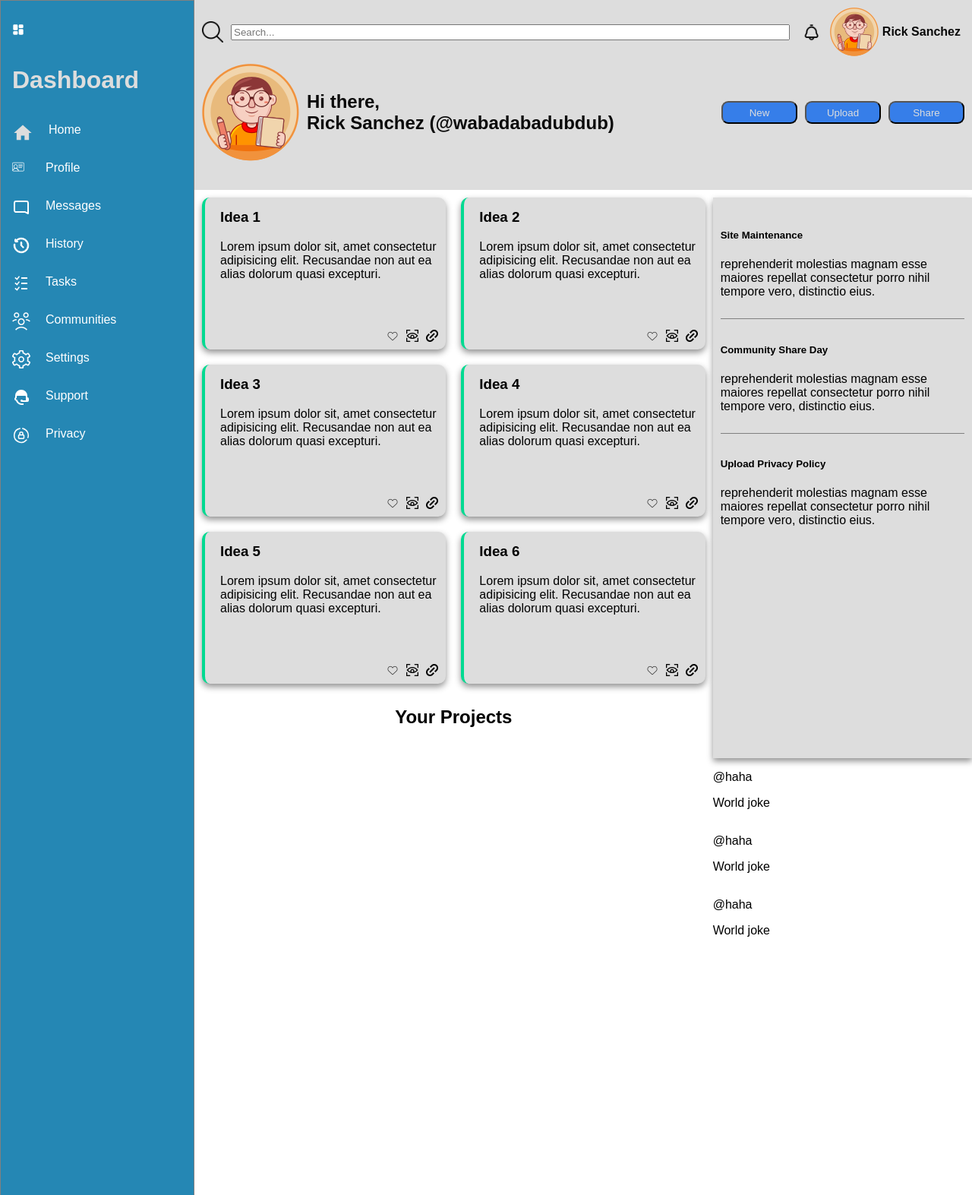
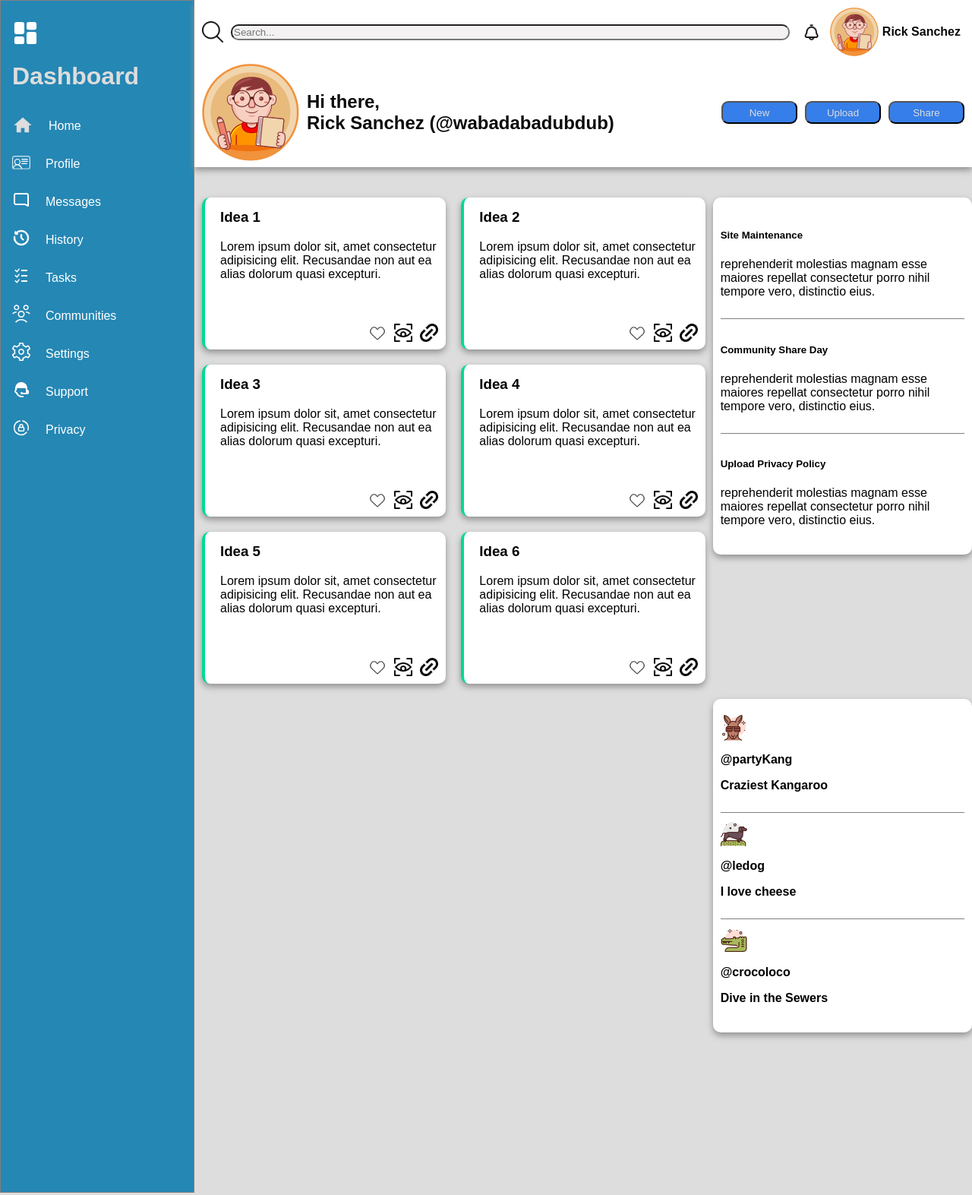
Before and after one commit to Mudok-Pro/dashboard-project, a plain HTML site: page index.html in a window 1280 px wide. Shown: the top 1573 px of the page at 76% size. Drawn offline with Linux system fonts and the light colour scheme.

Commit message:
last touches , changed body background to #ddd ,and header, main content , annoncements and trending setion's background color to white

```diff
--- a/index.html
+++ b/index.html
@@ -10,7 +10,7 @@
 <div class="container">
   <div class="sidebar">
     <div class="icon-dashboard">
-      <svg fill="#ffffff" viewBox="0 0 24 24" xmlns="http://www.w3.org/2000/svg" id="dashboard" class="icon glyph"><g id="SVGRepo_bgCarrier" stroke-width="0"></g><g id="SVGRepo_tracerCarrier" stroke-linecap="round" stroke-linejoin="round"></g><g id="SVGRepo_iconCarrier"><rect x="2" y="2" width="9" height="11" rx="2"></rect><rect x="13" y="2" width="9" height="7" rx="2"></rect><rect x="2" y="15" width="9" height="7" rx="2"></rect><rect x="13" y="11" width="9" height="11" rx="2"></rect></g></svg>
+      <svg fill="#ffffff" viewBox="0 0 24 24" xmlns="http://www.w3.org/2000/svg" id="dashboard" class="icon-dash glyph"><g id="SVGRepo_bgCarrier" stroke-width="0"></g><g id="SVGRepo_tracerCarrier" stroke-linecap="round" stroke-linejoin="round"></g><g id="SVGRepo_iconCarrier"><rect x="2" y="2" width="9" height="11" rx="2"></rect><rect x="13" y="2" width="9" height="7" rx="2"></rect><rect x="2" y="15" width="9" height="7" rx="2"></rect><rect x="13" y="11" width="9" height="11" rx="2"></rect></g></svg>
     </div>
     <h1>Dashboard</h1>
     <div class="dash-items">
@@ -103,9 +103,7 @@
 </div>
   <div class="main-content">
     <div class="projects-wrapper">
-    <div class="projects-header">
-      <h2>Your Projects</h2>
-  </div>
+
     <div class="projects-container">
 
       <div class="card 1">
@@ -166,6 +164,7 @@
 
     </div>
     <div class="annoncements">
+
       <div class="news">
         <h5>Site Maintenance</h5>
         <p>reprehenderit molestias magnam esse maiores repellat consectetur porro nihil tempore vero, distinctio eius.</p>
@@ -181,19 +180,19 @@
     </div>
     <div class="trending">
       <div class="trend">
-        <img src="#" alt="">
-        <p>@haha</p>
-        <p>World joke</p>
+        <img src="style/kangaroo-glass-svgrepo-com.png" alt="">
+        <p><b>@partyKang</p>
+        <p>Craziest Kangaroo</p>
       </div>
       <div class="trend">
-        <img src="#" alt="">
-        <p>@haha</p>
-        <p>World joke</p>
+        <img src="style/dog-svgrepo-com.png" alt="">
+        <p><b>@ledog</b></p>
+        <p>I love cheese</p>
       </div>
       <div class="trend">
-        <img src="#" alt="">
-        <p>@haha</p>
-        <p>World joke</p>
+        <img src="style/crocodile-svgrepo-com.png" alt="">
+        <p><b>@crocoloco</b></p>
+        <p>Dive in the Sewers</p>
       </div>
     </div>
   </div>
--- a/styles.css
+++ b/styles.css
@@ -2,6 +2,7 @@ body{
   margin:0;
   padding:0;
   font-family:sans-serif;
+  background-color: #ddd;
 }
 .container{
   display: grid;
@@ -31,7 +32,7 @@ p > a{
 
 .header{
 
-  background-color: rgb(231, 247, 255);
+  background-color: white;
   color:#0a0a0a;
   padding:15px;
   grid-column: 2/6;
@@ -43,6 +44,8 @@ p > a{
 
 input{
   width:500px;
+  background-color: #f3f1f1;
+  border-radius: 10px;
 }
 .main-content{
   grid-column:2/6;
@@ -65,10 +68,13 @@ grid-template-columns: 1fr 1fr;
 .annoncements{
   grid-column: 2/3;
   grid-row:1/2;
-  background-color:#ddd;
+  background-color:white;
   margin-top: 10px;;
   box-shadow: 0 4px 8px rgb(145, 145, 145);
   padding:10px;
+  height:fit-content;
+  border-radius: 10px;
+
 }
   .news {
     padding: 10px 0;
@@ -83,11 +89,26 @@ grid-template-columns: 1fr 1fr;
 .trending{
   grid-column: 2/3;
   grid-row:2/3;
+  background-color:white;
+  margin-top: 10px;;
+  box-shadow: 0 4px 8px rgb(145, 145, 145);
+  padding:10px;
+  height:fit-content;
+  border-radius: 10px;
+
+}
+.trend{
+  padding: 10px 0;
+  border-bottom: 1px solid grey;
+
+}
+.trend:last-child{
+  border-bottom: none;
 }
 .card{
   width:auto;
   position: relative;
-  background-color:#ddd;
+  background-color:white;
   height:200px;
   border-left: 4px solid rgb(0, 218, 145);
   margin:10px;
@@ -111,47 +132,47 @@ grid-template-columns: 1fr 1fr;
 }
 
 .icon {
-  width: 16px;
-  height: 16px;
+  width: 24px;
+  height: 24px;
 }
 
 .my-home-icon {
-  margin-top: 15px;
+  margin-top: 10px;
   margin-right:20px;
   width: 28px;
   height: 28px;
   fill: #ddd;
 }
 .icon-white {
-  margin-top: 15px;
+  margin-top: 10px;
   margin-right:20px;
   width: 24px;
   height: 24px;
   fill: #ddd ;
 }
 .icon-message {
-  margin-top: 15px;
+  margin-top: 10px;
   margin-right:20px;
   width: 24px;
   height: 24px;
   fill: #ddd ;
 }
 .icon-history{
-  margin-top: 15px;
+  margin-top: 10px;
   margin-right:20px;
   width: 24px;
   height: 24px;
   fill: #ddd ;
 }
 .icon-task{
-  margin-top: 15px;
+  margin-top: 10px;
   margin-right:20px;
   width: 24px;
   height: 24px;
   fill: #ddd ;
 }
 .icon-comt{
-  margin-top: 15px;
+  margin-top: 10px;
   margin-right:20px;
   width: 24px;
   height: 24px;
@@ -159,28 +180,28 @@ grid-template-columns: 1fr 1fr;
 }
 .icon-settings{
 
-  margin-top: 15px;
+  margin-top: 10px;
   margin-right:20px;
   width: 24px;
   height: 24px;
   fill: #ddd ;
 }
 .icon-support{
-  margin-top: 15px;
+  margin-top: 10px;
   margin-right:20px;
   width: 24px;
   height: 24px;
   fill: #ddd ;
 }
 .icon-privacy{
-  margin-top: 15px;
+  margin-top: 10px;
   margin-right:20px;
   width: 24px;
   height: 24px;
   fill: #ddd ;
 }
 .icon-dashboard{
-  margin-top: 15px;
+  margin-top: 10px;
   margin-right:20px;
   width: 35px;
   height: 35px;
@@ -201,7 +222,10 @@ a {
   display: flex;
   flex-direction: column;
   padding: 10px;
-  background-color: #ddd;
+  background-color: white;
+
+  box-shadow: 0 4px 8px rgba(145, 145, 145);
+  margin-bottom: 30px;
 }
 .top {
   display: flex;
@@ -257,11 +281,12 @@ button{
   margin-bottom: 20px;
 
 }
-.projects-header{
-  text-align: center;
-  margin-bottom: 20px;
-}
+
 .projects-wrapper {
   display: grid;
-  grid-template-rows: auto 1fr; /* Header then container */
+  grid-template-rows: auto 1fr;
 }
+
+.trend>img{
+  width:35px;
+}
```
Also changed, not shown: style/crocodile-svgrepo-com.png (added), style/dog-svgrepo-com.png (added), style/kangaroo-glass-svgrepo-com.png (added).
